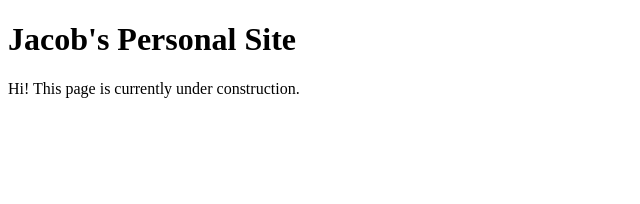
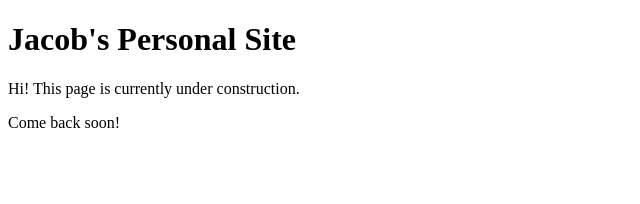
Before and after one commit to jpoly1219/jpoly1219.github.io, a SvelteKit app: page / in a window 1280 px wide. Shown: the top 204 px of the page, without its empty margins (0-640 px from the left). Built offline with nearby package versions, Linux system fonts and the light colour scheme.

Commit message:
add another message

```diff
--- a/src/routes/+page.svelte
+++ b/src/routes/+page.svelte
@@ -1,2 +1,3 @@
 <h1>Jacob's Personal Site</h1>
 <p>Hi! This page is currently under construction.</p>
+<p>Come back soon!</p>
```
